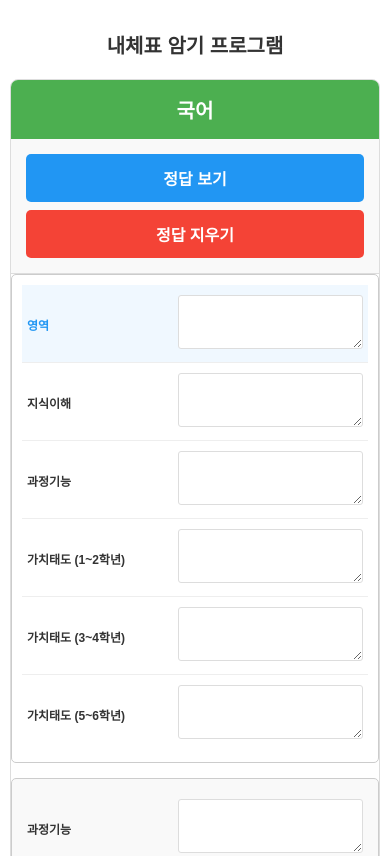
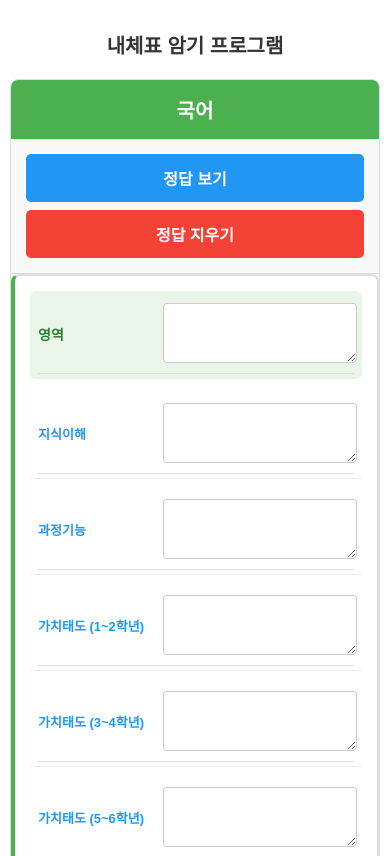
Before and after one commit to jpark-aviation/NAECHEPYO, a plain HTML site: page index.html in a window 390 px wide. Shown: the top 856 px of the page. Drawn offline with Linux system fonts and the light colour scheme.

Commit message:
Add files via upload

```diff
--- a/index.html
+++ b/index.html
@@ -146,7 +146,7 @@
         padding: 10px;
     }
 
-    /* 모바일 반응형 스타일 */
+    /* 모바일 반응형 스타일 (개선됨) */
 @media screen and (max-width: 768px) {
     body {
         margin: 0;
@@ -171,7 +171,6 @@
         width: 100%;
         padding: 12px;
         font-size: 16px;
-            min-width: unset;
     }
 
     /* 테이블을 카드 형태로 변환 */
@@ -190,52 +189,76 @@
         left: -9999px;
     }
 
+    /* 각 행을 명확한 카드로 구분 */
     .subject-section tr {
-            border: 1px solid #ccc;
-            margin-bottom: 15px;
-            border-radius: 5px;
+        border: 2px solid #ddd;
+        margin-bottom: 20px;
+        border-radius: 8px;
         background-color: #fff;
-            padding: 10px;
+        padding: 15px;
+        box-shadow: 0 2px 4px rgba(0,0,0,0.1);
     }
 
     .subject-section tr:nth-child(even) {
         background-color: #f9f9f9;
     }
 
+    /* 셀 스타일 개선 */
     .subject-section td {
         border: none;
         border-bottom: 1px solid #eee;
         position: relative;
-            padding: 10px 5px 10px 45% !important;
-            min-height: 30px;
+        padding: 12px 5px 12px 40% !important;
+        min-height: 40px;
         text-align: left !important;
         vertical-align: middle;
         display: block;
+        margin-bottom: 8px;
     }
 
     .subject-section td:last-child {
         border-bottom: 0;
+        margin-bottom: 0;
     }
 
+    /* 레이블 스타일 개선 */
     .subject-section td:before {
         content: attr(data-label);
         position: absolute;
-            left: 5px;
+        left: 8px;
         top: 50%;
         transform: translateY(-50%);
-            width: 40%;
-            padding-right: 10px;
+        width: 35%;
+        padding-right: 8px;
         white-space: normal;
         text-align: left;
         font-weight: bold;
-            font-size: 12px;
-            color: #333;
+        font-size: 13px;
+        color: #2196F3;
+        line-height: 1.3;
     }
 
+    /* 영역 셀 특별 처리 */
+    .subject-section .merged-cell {
+        background-color: #e3f2fd;
+        border-radius: 6px;
+        margin-bottom: 12px;
+    }
+
+    .subject-section .merged-cell:before {
+        color: #1976d2;
+        font-weight: bold;
+        font-size: 14px;
+    }
+
+    /* textarea 스타일 개선 */
     .subject-section textarea {
         width: 100%;
         font-size: 14px;
-            min-height: 35px;
+        min-height: 40px;
+        border: 1px solid #ccc;
+        border-radius: 4px;
+        padding: 8px;
     }
 
     /* 사회 과목 특별 처리 */
@@ -247,16 +270,72 @@
         width: 30%;
     }
 
-        /* 병합된 셀 특별 처리 */
-        .subject-section .merged-cell {
-            background-color: #f0f8ff;
+    /* 국어 과목 특별 처리 - 행 구분을 더 명확하게 */
+    #korean-table tr {
+        border-left: 4px solid #4CAF50;
     }
 
-        .subject-section .merged-cell:before {
-            font-weight: bold;
-            color: #2196F3;
+    #korean-table .merged-cell {
+        background-color: #e8f5e8;
+    }
+
+    #korean-table .merged-cell:before {
+        color: #2e7d32;
+    }
+
+    /* 음악 과목 특별 처리 */
+    #music-table tr {
+        border-left: 4px solid #FF9800;
+    }
+
+    #music-table .merged-cell {
+        background-color: #fff3e0;
+    }
+
+    #music-table .merged-cell:before {
+        color: #f57c00;
+    }
+
+    /* 도덕 과목 특별 처리 */
+    #moral-table tr {
+        border-left: 4px solid #9C27B0;
+    }
+
+    #moral-table .merged-cell {
+        background-color: #f3e5f5;
+    }
+
+    #moral-table .merged-cell:before {
+        color: #7b1fa2;
+    }
+
+    /* 실과 과목 특별 처리 */
+    #practical-table tr {
+        border-left: 4px solid #607D8B;
+    }
+
+    #practical-table .merged-cell {
+        background-color: #eceff1;
+    }
+
+    #practical-table .merged-cell:before {
+        color: #455a64;
+    }
+
+    /* 카드 내 구분선 추가 */
+    .subject-section td:not(:last-child):after {
+        content: "";
+        display: block;
+        height: 1px;
+        background-color: #e0e0e0;
+        margin: 8px 0;
+        position: absolute;
+        left: 8px;
+        right: 8px;
+        bottom: -4px;
     }
 }
+
 
     /* 태블릿 크기 대응 */
     @media screen and (min-width: 769px) and (max-width: 1024px) {
```
Lines whose indentation alone changed are shown as unchanged.
